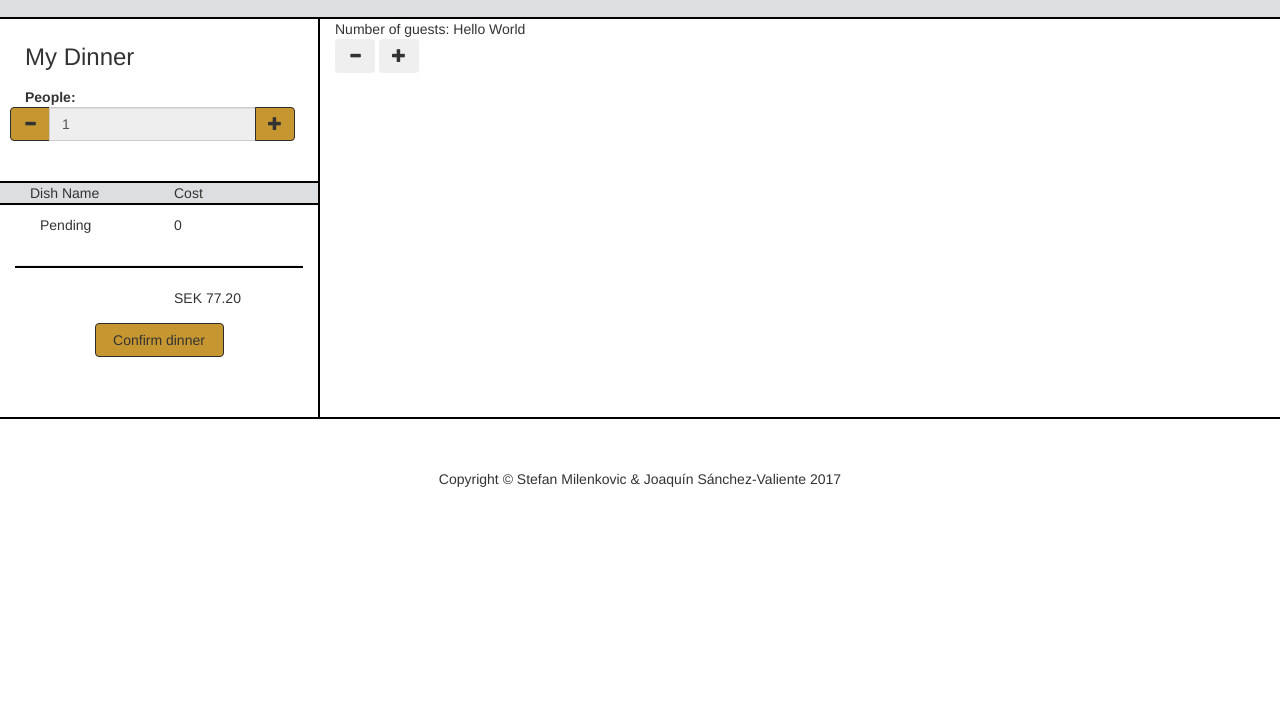
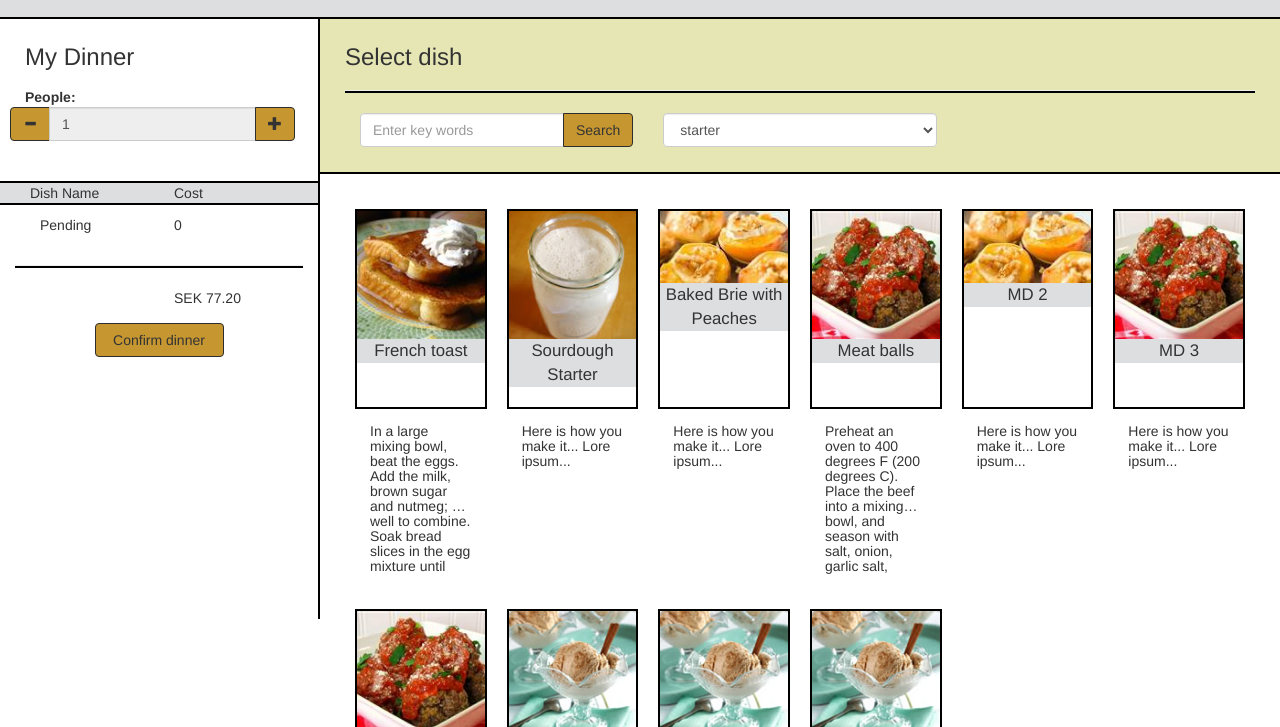
Before and after one commit to stefanmilenkovic/DH2642-lab2, a plain HTML site: page index.html in a window 1280 px wide. Both pictures are taken after a click on the button "Create new dinner". Shown: the part 73-800 px from the top of the page. Drawn offline with nearby package versions, Linux system fonts and the light colour scheme.

Commit message:
Some progress, dirty code

```diff
--- a/css/style.css
+++ b/css/style.css
@@ -32,6 +32,7 @@
     line-height:50px;
 }
 
+/* Headline on start page*/
 .headline-box {
     min-height:700px;
 }
@@ -54,20 +55,24 @@
 .headline-box p {
     font-size: 16px;
 }
+/* End of Headline on start page*/
 
+.view-element{
+    min-height:700px;
+}
 
 .dinner-row{
-    max-height:600px;
+    max-height:800px;
     overflow: auto;
 }
 
 .dinner-row{
     border-top: 2px solid rgb(0, 0, 0);
+    border-bottom: 2px solid rgb(0, 0, 0);
 }
 
 .dinner-column{
-    min-height:400px;
-    border-bottom: 2px solid rgb(0, 0, 0);
+    min-height:600px;
 }
 
 .dinner-column-status{
@@ -92,8 +97,63 @@
     border-bottom: 2px solid rgb(0, 0, 0);
 }
 
+/* dishes list */
+.dinner-column .search-row{
+    background-color:rgba(212, 214, 130, 0.6);
+    border-bottom: 2px solid rgb(0, 0, 0);
+}
+
+.dinner-column .dish-list-row{
+    overflow: auto;
+}
+
+.dinner-column .dish-list-row .dish-box{
+    list-style: none;
+    min-height:350px;
+}
+
+.dinner-column .dish-list-row .dish-box .img-wrapper{
+    border: 2px solid rgb(0, 0, 0);
+    min-height:200px;
+
+}
+
+.dinner-column .dish-list-row .dish-box .img-wrapper img{
+    width: 100%; /* or any custom size */
+    height: 100%;
+    object-fit: contain;
+}
+
+.dinner-column .dish-list-row .dish-box .img-title{
+    font-size:1.2em;
+    background-color:rgba(168, 173, 175, 0.4);
+}
+
+.dinner-column .dish-list-row .dish-box .dish-description{
+    font-size:1em;
+    height:150px;
+    overflow: hidden;
+    text-overflow: ellipsis;
+    display: -webkit-box;
+    -webkit-box-orient: vertical;
+    -webkit-line-clamp: 6; /* number of lines to show */
+    line-height: 15px;        /* fallback */
+}
+
 .p-25{
     padding: 25px;
+}
+
+.p-0{
+    padding: 0px;
+}
+
+.p-5{
+    padding: 5px;
+}
+
+.p-5{
+    padding: 10px;
 }
 
 .m-t-0{
@@ -102,6 +162,10 @@
 
 .m-t-15{
     margin-top:15px;
+}
+
+.m-b-15{
+    margin-bottom:15px;
 }
 
 .p-l-30{
@@ -114,6 +178,14 @@
 
 select{
     min-width:100px;
+}
+
+hr{
+    border-bottom: 2px solid rgb(0, 0, 0);
+}
+
+.clickable{
+    cursor:pointer;
 }
 
 .btn-default{
--- a/index.html
+++ b/index.html
@@ -19,7 +19,7 @@
                 <div class="container-fluid">
                     <div class="top-bar row top-bar-yellow">
                         <div class="top-bar-brand col-md-3">
-                            <h1 onclick="switchCurrentView('start-page-view')">HOMELETTE</h1>
+                            <h1>HOMELETTE</h1>
                         </div>
                         <div class="top-bar-brand col-md-9 text-left text-down">
                             <h4>From the best chefs in the world directly to your kitchen</h4>
@@ -33,7 +33,7 @@
                                 Ut enim ad minim veniam, quis nostrud exercitation ullamco laboris nisi ut aliquip ex ea commodo consequat.
                                 Duis aute irure dolor in reprehenderit in voluptate velit esse cillum dolore eu fugiat nulla pariatur.
                                 Excepteur sint occaecat cupidatat non proident, sunt in culpa qui officia deserunt mollit anim id est laborum.</p>
-                            <button class="btn btn-default text-center mt-15" onclick="switchCurrentView('dinner-start-view')">Create new dinner</button>
+                            <button id="show-start-dinner-view-button" class="btn btn-default text-center mt-15">Create new dinner</button>
                         </div>
                     </div>
                 </div>
@@ -44,7 +44,7 @@
         <div class="container-fluid view-element" id="dinner-start-view" style="display:none;">
             <div class="top-bar row top-bar-gray">
                 <div class="top-bar-brand col-md-3">
-                    <h1 class="text-center" onclick="switchCurrentView('start-page-view')">HOMELETTE</h1>
+                    <h1 class="text-center clickable" id="show-start-page-view-button">HOMELETTE</h1>
                 </div>
                 <div class="top-bar-brand col-md-9 text-left text-down">
                     <h4>From the best chefs in the world directly to your kitchen</h4>
@@ -95,16 +95,35 @@
                         </div>
                     </div>
                 </div>
-                <div class="col-md-9 col-xs-6 dinner-column">
-                    <div>
-                        Number of guests: <span id="numberOfGuests"></span>
+                <div id="dish-search-box" class="col-md-9 col-xs-6 dinner-column p-0">
+                    <div class="col-md-12 search-row p-25">
+                        <h3 class="m-t-0">Select dish</h3>
+                        <hr />
+                        <form class="form-horizontal">
+                            <div class="col-md-4 col-xs-6">
+                                <div class="input-group">
+                                    <input type="text" class="form-control" placeholder="Enter key words">
+                                    <span class="input-group-btn">
+                                        <button class="btn btn-default" type="button">Search</button>
+                                    </span>
+                                </div>
+                            </div>
+                            <div class="col-md-4 col-xs-6">
+                                <select class="form-control" id="sel1">
+                                    <option>starter</option>
+                                    <option>main</option>
+                                    <option>desert</option>
+                                </select>
+                            </div>
+                        </form>
                     </div>
-                    <div>
-                        <button id="minusGuest" class="btn"><span class="glyphicon glyphicon-minus"></span></button>
-                        <button id="plusGuest" class="btn"><span class="glyphicon glyphicon-plus"></span></button>
-                    </div>
+                    <ul id="dish-list-box" class="col-md-12 dish-list-row p-25">
+                    </ul>
                 </div>
+                <!-- Box with details about one dish -->
+                <div id="dish-details-box" class="col-md-9 col-xs-6 dinner-column p-0">
 
+                </div>
             </div>
         </div>
         <div class="container-fluid">
--- a/js/app.js
+++ b/js/app.js
@@ -27,22 +27,21 @@ $(function() {
     var startView = new StartView($("#dinner-start-view"));
 
     var dinnerView = new DinnerView(model, {
+        'showStartPageViewButton': $("#show-start-page-view-button"),
+        'showStartDinnerViewButton': $("#show-start-dinner-view-button"),
         'dinnerStartViewElement' : $("#dinner-start-view"),
         'numberOfGuestsInput' : $('#number-of-guests'),
-        'addButton' : $('#increment-button'),
-        'delButton' : $('#decrement-button')
+        'incrementGuestButton' : $('#increment-button'),
+        'decrementGuestButton' : $('#decrement-button'),
+        'dishListBox': $('#dish-list-box')
     });
 
     var dinnerViewController = new DinnerViewController(model, dinnerView);
 
     dinnerView.show();
+    dinnerView.buildDishList();
 
 });
 
-
-function switchCurrentView (newViewId){
-    $(".view-element").hide();
-    $("#" + newViewId).show();
-}
-
-switchCurrentView('start-page-view');
+//switchCurrentView('start-page-view');
+switchCurrentView('dinner-start-view');
--- a/js/model/dinnerModel.js
+++ b/js/model/dinnerModel.js
@@ -64,7 +64,7 @@ var DinnerModel = function() {
 	//function that returns all dishes of specific type (i.e. "starter", "main dish" or "dessert")
 	//you can use the filter argument to filter out the dish by name or ingredient (use for search)
 	//if you don't pass any filter all the dishes will be returned
-	this.getAllDishes = function (type,filter) {
+	this.getAllDishesWithFiltering = function (type,filter) {
 	  return dishes.filter(function(dish) {
 		var found = true;
 		if(filter){
@@ -81,7 +81,11 @@ var DinnerModel = function() {
 		}
 	  	return dish.type == type && found;
 	  });
-	}
+	};
+
+    this.getAllDishes = function(){
+        return dishes;
+	};
 
 	//function that returns a dish of specific ID
 	this.getDish = function (id) {
--- a/js/view/dinnerView.js
+++ b/js/view/dinnerView.js
@@ -16,12 +16,19 @@ var DinnerView = function(model, elements) {
         _this.updateNumberOfGuestsValue();
     });
 
-    this._elements.addButton.click(function () {
+    this._elements.incrementGuestButton.click(function () {
         _this.addGuestClicked.notify();
     });
-    this._elements.delButton.click(function () {
+    this._elements.decrementGuestButton.click(function () {
         _this.delGuestClicked.notify();
     });
+    this._elements.showStartDinnerViewButton.click(function () {
+        _this.showStartDinnerView();
+    });
+    this._elements.showStartPageViewButton.click(function () {
+        _this.showStartPageView();
+    });
+
 
 
     /**
@@ -33,5 +40,34 @@ var DinnerView = function(model, elements) {
 
     this.updateNumberOfGuestsValue = function () {
         this._elements.numberOfGuestsInput.val(this._model.getNumberOfGuests());
+    };
+
+    this.buildDishList = function(){
+        var dishListElement = this._elements.dishListBox;
+        dishListElement.html('');
+        var dishes = this._model.getAllDishes();
+        //Build html
+        for (dishIndex in dishes) {
+            var dishHtml = "<li class='col-md-2 col-xs-4 pull-left p-5 m-b-15 dish-box'>\n" +
+                "<div class='img-wrapper center-block'>\n" +
+                    "<img class='f-w' src='images/"+dishes[dishIndex].image+"'>\n" +
+                    "<div class='img-title text-center'>"+dishes[dishIndex].name+"</div>\n" +
+                "</div>\n" +
+
+                "<div class='col-md-12 m-t-15 dish-description'>"+dishes[dishIndex].description+"</div>\n"+
+            "</li>\n";
+
+            dishListElement.append(dishHtml);
+        }
+    };
+
+    this.showStartPageView = function(){
+        $(".view-element").hide();
+        $("#start-page-view").show();
+    }
+
+    this.showStartDinnerView = function(){
+        $(".view-element").hide();
+        $("#dinner-start-view").show();
     }
 };
```
